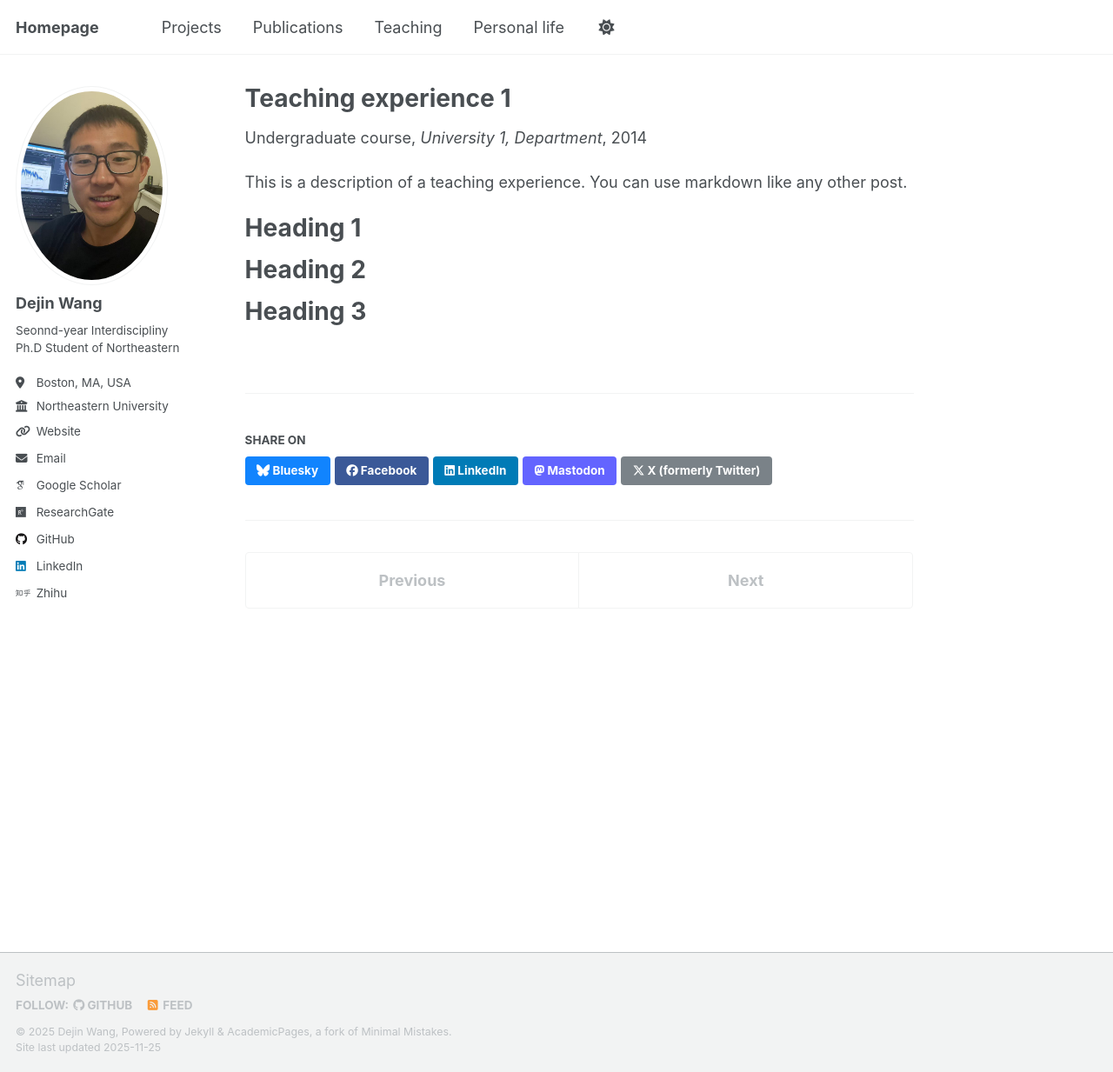
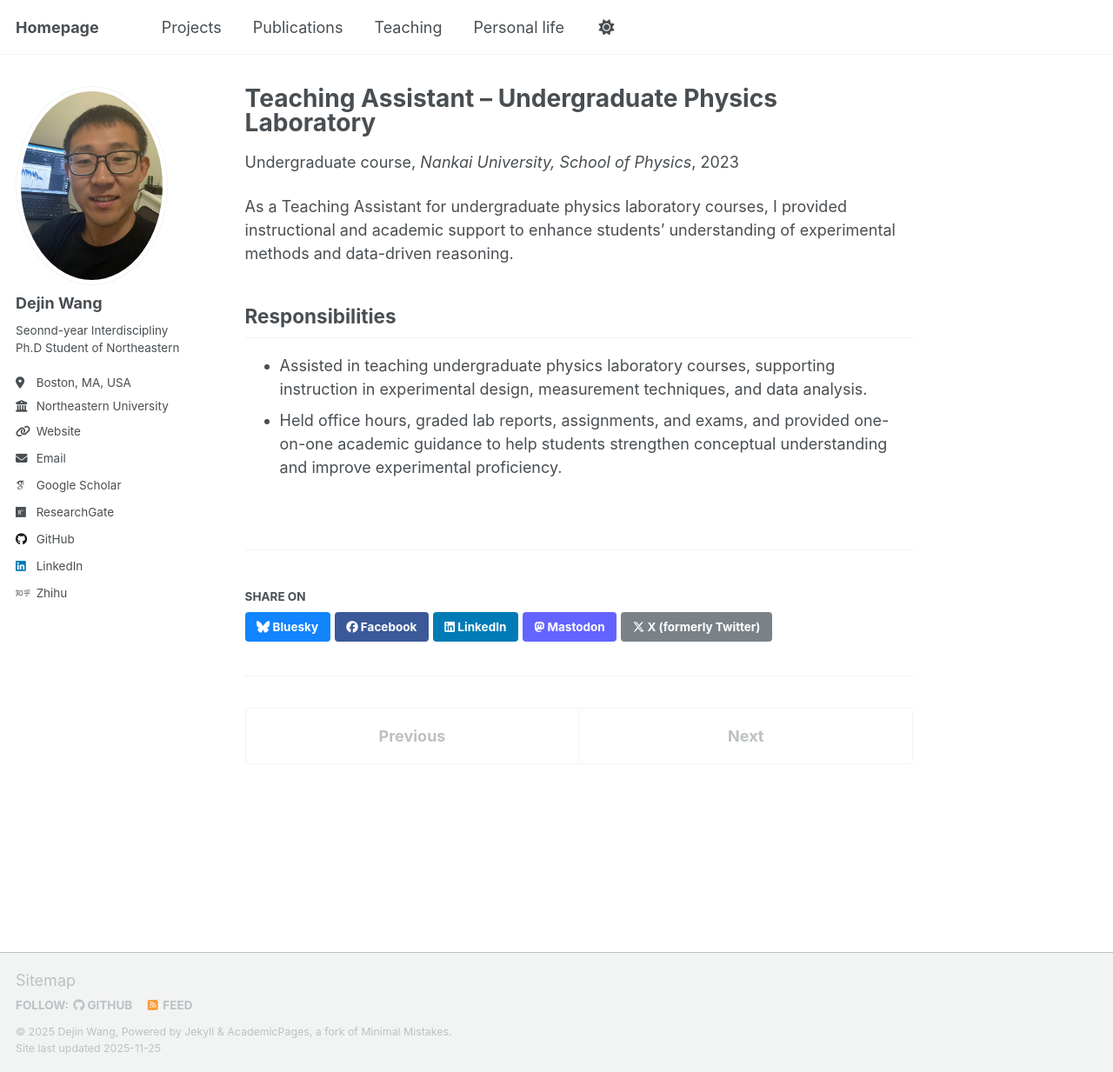
Before and after one commit to dejin-wang/dejin-wang.github.io, a Jekyll site: the page built from _teaching/2014-spring-teaching-1.md, in a window 1280 px wide and 1233 px high. Shown: the whole window at 87% size. Built offline with Jekyll 4.4.1, drawn with Linux system fonts in a browser that asks for light colours; some web fonts are replaced; a script that is not in the unit is left out.

Commit message:
Update 2014-spring-teaching-1.md

```diff
--- a/_teaching/2014-spring-teaching-1.md
+++ b/_teaching/2014-spring-teaching-1.md
@@ -1,20 +1,16 @@
 ---
-title: "Teaching experience 1"
+title: "Teaching Assistant – Undergraduate Physics Laboratory"
 collection: teaching
 type: "Undergraduate course"
-permalink: /teaching/2014-spring-teaching-1
-venue: "University 1, Department"
-date: 2014-01-01
-location: "City, Country"
+permalink: /teaching/2023-physics-lab-ta
+venue: "Nankai University, School of Physics"
+date: 2023-01-01
+location: "Tianjin, China"
 ---
 
-This is a description of a teaching experience. You can use markdown like any other post.
+As a Teaching Assistant for undergraduate physics laboratory courses, I provided instructional and academic support to enhance students’ understanding of experimental methods and data-driven reasoning.
 
-Heading 1
-======
+## Responsibilities
 
-Heading 2
-======
-
-Heading 3
-======
+- Assisted in teaching undergraduate physics laboratory courses, supporting instruction in experimental design, measurement techniques, and data analysis.
+- Held office hours, graded lab reports, assignments, and exams, and provided one-on-one academic guidance to help students strengthen conceptual understanding and improve experimental proficiency.
```
